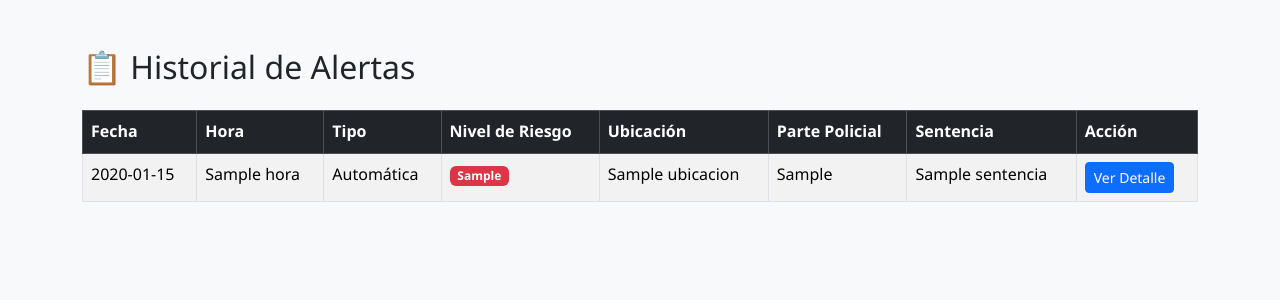
After one commit to jpmorillom1/kuntur-extorsiones, a Flask app: template templates/mis_alertas.html in a window 1280 px wide. The commit adds this page. Shown: the top 300 px of the page. Run offline with Flask 3, Linux system fonts and the light colour scheme; the template is opened without the code that fills it: most values are stand-ins (such as "Sample title", 1, 10 or a date in 2020).

```diff
--- a/routes/auth_routes.py
+++ b/routes/auth_routes.py
@@ -2,6 +2,7 @@ from flask import Blueprint, render_template, request, redirect, session
 from bson import ObjectId
 from werkzeug.security import generate_password_hash, check_password_hash
 from services.db import coleccion_usuarios
+from services.db import coleccion_alertas
 
 auth_bp = Blueprint('auth', __name__)
 
--- a/templates/index.html
+++ b/templates/index.html
@@ -30,6 +30,7 @@
   <div class="user-info">
     <span class="user-name">{{ nombre_local }}</span>
     <span class="user-location">📍 {{ ubicacion }}</span>
+    <span> <a class="nav-link" href="{{ url_for('alerta.mis_alertas') }}">📋 Mis Alertas</a> </span>
   </div>
 </nav>
 
--- /dev/null
+++ b/templates/mis_alertas.html
@@ -0,0 +1,55 @@
+<!DOCTYPE html>
+<html lang="es">
+<head>
+  <meta charset="UTF-8">
+  <title>Mis Alertas - Kuntur</title>
+  <link rel="stylesheet" href="https://cdn.jsdelivr.net/npm/bootstrap@5.3.3/dist/css/bootstrap.min.css">
+  <link href="{{ url_for('static', filename='styles.css') }}" rel="stylesheet">
+</head>
+<body class="bg-light">
+
+<div class="container mt-5">
+  <h2 class="mb-4">📋 Historial de Alertas</h2>
+
+  {% if alertas %}
+    <div class="table-responsive">
+      <table class="table table-bordered table-striped">
+        <thead class="table-dark">
+          <tr>
+            <th>Fecha</th>
+            <th>Hora</th>
+            <th>Tipo</th>
+            <th>Nivel de Riesgo</th>
+            <th>Ubicación</th>
+            <th>Parte Policial</th>
+            <th>Sentencia</th>
+            <th>Acción</th>
+          </tr>
+        </thead>
+        <tbody>
+          {% for alerta in alertas %}
+            <tr>
+              <td>{{ alerta.fecha.strftime('%Y-%m-%d') }}</td>
+              <td>{{ alerta.hora }}</td>
+              <td>{{ "Manual" if alerta.get("manual") else "Automática" }}</td>
+              <td><span class="badge bg-danger">{{ alerta.get("nivel_riesgo", "Desconocido") }}</span></td>
+              <td>{{ alerta.ubicacion }}</td>
+              <td>{{ alerta.get("parte_policial", "standby") }}</td>
+              <td>{{ alerta.get("sentencia", "standby") }}</td>
+              <td>
+                <a href="{{ url_for('stream.ver_alerta', evento_id=alerta.evento_id) }}" class="btn btn-primary btn-sm">
+                  Ver Detalle
+                </a>
+              </td>
+            </tr>
+          {% endfor %}
+        </tbody>
+      </table>
+    </div>
+  {% else %}
+    <div class="alert alert-info">No se han registrado alertas aún.</div>
+  {% endif %}
+</div>
+
+</body>
+</html>
```
Also changed, not shown: routes/alerta_routes.py (+54 -2 lines), routes/transcribe_routes.py (+6 -2 lines), services/notificador_upc.py (+6 -5 lines), services/threat_detector.py (+32 -2 lines).
